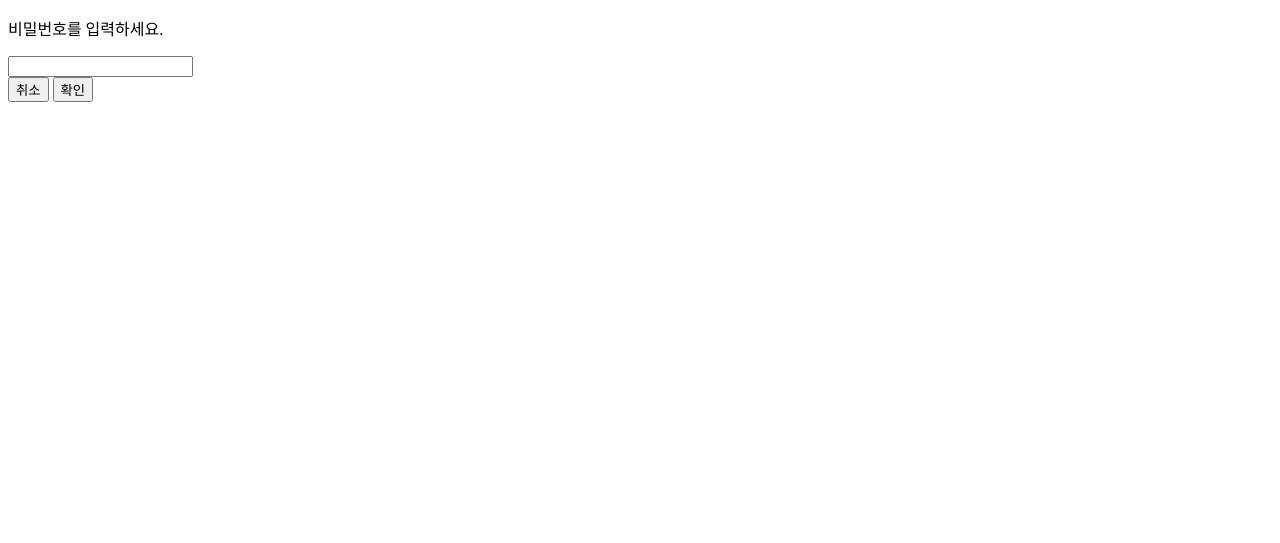
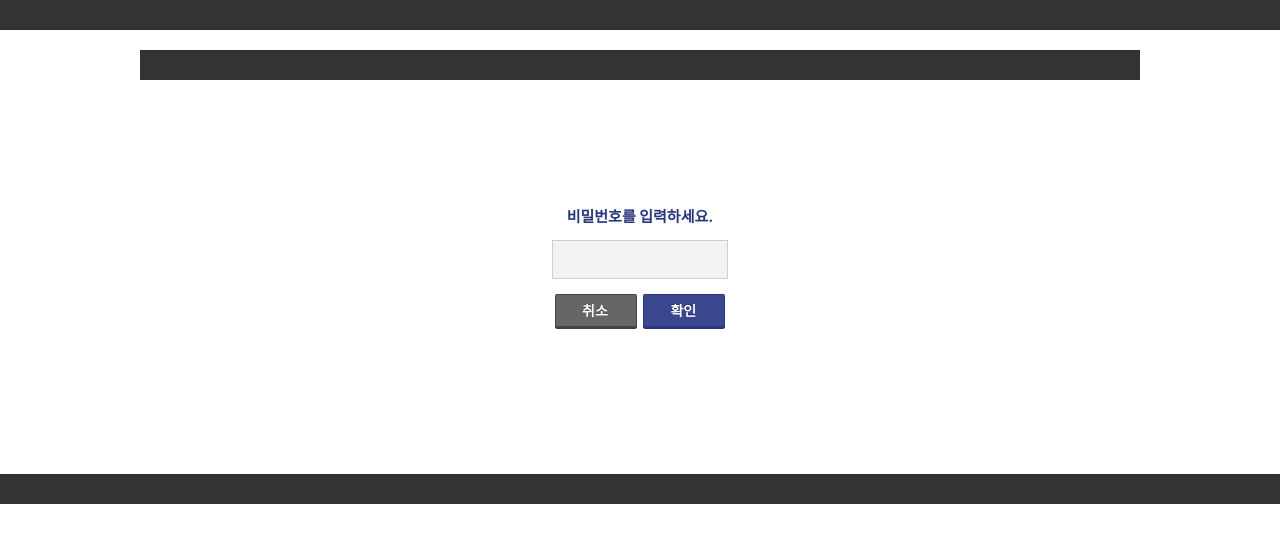
Before and after one commit to kjadlkg/php-practice4, a PHP site: page /board/modify.php?id=1 in a window 1280 px wide. Shown: the top 543 px of the page. Run offline with PHP 8.4, Linux system fonts and the light colour scheme; tables that the repository leaves empty or names only in its code hold one stand-in row (values such as "Sample post").

Commit message:
modifiy - css

```diff
--- a/board/modify.php
+++ b/board/modify.php
@@ -87,43 +87,75 @@ if ($_SERVER['REQUEST_METHOD'] === 'POST' && $step === 'check') {
     <meta charset="UTF-8">
     <meta name="viewport" content="width=device-width, initial-scale=1.0">
     <title><?= $boardTitle ?></title>
+    <link rel="stylesheet" href="../css/base.css">
+    <link rel="stylesheet" href="../css/layout.css">
+    <link rel="stylesheet" href="../css/common.css">
+    <link rel="stylesheet" href="../css/component.css">
+    <link rel="stylesheet" href="../css/contents.css">
+    <link rel="stylesheet" href="../css/page/board.css">
 </head>
 
 <body>
+    <header></header>
+    <main>
+        <section>
+            <header></header>
+            <article>
+                <h2 class="blind">글 수정</h2>
+            </article>
             <?php if (!empty($boardPw) && !$showEditForm): ?>
+                <article>
+                    <div class="nonmember_wrap">
+                        <div class="nonmember_content">
+                            <h3 class="blind">비회원 글 수정, 삭제</h3>
                             <form method="POST">
-        <div>
-            <p>비밀번호를 입력하세요.</p>
-            <input type="password" name="pw">
+                                <div class="inner">
+                                    <b class="text">비밀번호를 입력하세요.</b>
+                                    <input type="password" class="password" name="pw">
                                     <input type="hidden" name="step" value="check">
+                                    <div class="btn_box">
+                                        <button type="button" class="btn btn_grey small"
+                                            onclick="history.back()">취소</button>
+                                        <button type="submit" class="btn btn_blue small">확인</button>
                                     </div>
-        <div>
-            <button type="button" onclick="history.back()">취소</button>
-            <button type="submit">확인</button>
                                 </div>
                             </form>
+                        </div>
+                    </div>
+                </article>
             <?php else: ?>
-    <h3>글 수정</h3>
+                <article id="write_wrap" class="clear">
+                    <legend class="blind">글쓰기 영역</legend>
                     <form method="POST">
-        <div>
-            <div>
-                <label>제목<input type="text" name="title" value="<?= $boardTitle ?>"></label>
+                        <div class="clear">
+                            <fieldset>
+                                <div class="input_box input_write_title">
+                                    <input class="input_text" type="text" name="title" value="<?= $boardTitle ?>">
                                 </div>
-            <div>
-                <label>내용<textarea name="content" rows="5" cols="40"><?= $boardContent ?></textarea></label>
+                            </fieldset>
                         </div>
+                        <div class="note_editor note_frame">
+                            <!-- <div class="note_editable" contenteditable="true" role="textbox" aria-multiline="true"
+                                spellcheck="true" autocorrect="true" style="height: 380px; min-height: 400px;">
+                                <p></p>
+                            </div> -->
+                            <textarea class="input_text" name="content" rows="5" cols="40"><?= $boardContent ?></textarea>
                         </div>
                         <div>
                             <input type="hidden" name="step" value="edit">
                             <input type="hidden" name="csrf_token" value="<?= $_SESSION['csrf_token'] ?>">
                         </div>
-        <div>
-            <button type="button" onclick="location.href='view.php?id=<?= $id ?>'">취소</button>
-            <button type="submit">수정</button>
+                        <div class="btn_box write fr">
+                            <button type="button" class="btn btn_grey"
+                                onclick="location.href='view.php?id=<?= $id ?>'">취소</button>
+                            <button type="submit" class="btn btn_blue">수정</button>
                         </div>
                     </form>
+                </article>
             <?php endif; ?>
-    </div>
+        </section>
+    </main>
+    <footer></footer>
 </body>
 
 </html>
--- a/css/contents.css
+++ b/css/contents.css
@@ -34,6 +34,29 @@
   z-index: 1;
 }
 
+.nonmember_content .btn_box {
+  position: relative;
+  border-top: 0;
+  padding: 15px 0 0;
+}
+
+.nonmember_content .inner {
+  width: 176px;
+  margin: 0 auto;
+}
+
+.nonmember_content .inner .text {
+  display: block;
+  font-size: 15px;
+  color: #29367c;
+  text-align: center;
+}
+
+.nonmember_wrap {
+  width: 400px;
+  margin: 125px auto 125px;
+}
+
 .note_editor.note_frame {
   border: 1px solid #cecdce;
 }
@@ -45,6 +68,15 @@
   padding: 0 121px;
   position: relative;
   box-sizing: border-box;
+}
+
+.password {
+  width: 164px;
+  height: 37px;
+  padding: 0 5px;
+  margin-top: 14px;
+  background: #f3f3f3;
+  border: 1px solid #cecdce;
 }
 
 .input_box {
```
Lines whose indentation alone changed are shown as unchanged.
